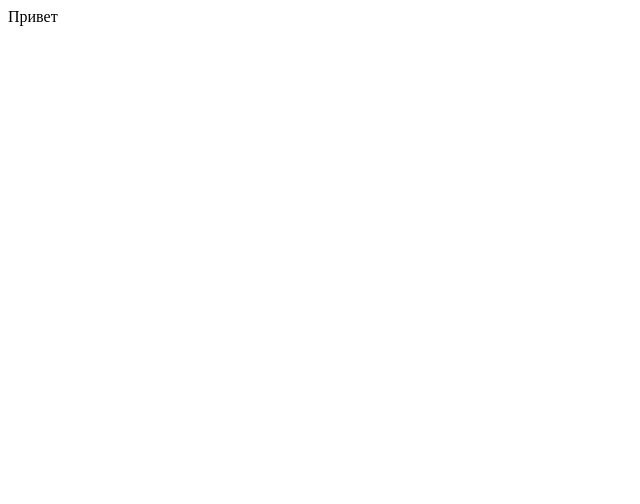
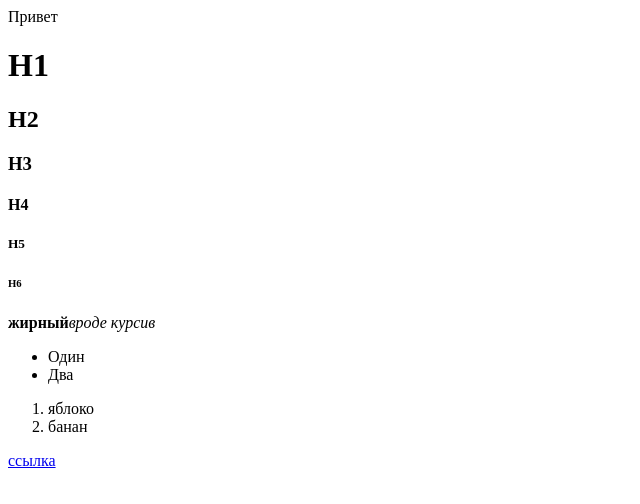
Before and after one commit to PlatKarandash/Karandashov_projects, a plain HTML site: page index.html in a window 1280 px wide. Shown: the whole page, without its empty margins (0-640 px from the left). Drawn offline with Linux system fonts and the light colour scheme.

Commit message:
пример

```diff
--- a/index.html
+++ b/index.html
@@ -8,5 +8,22 @@
 </head>
 <body>
     <div>Привет</div>
+    <h1>H1</h1>
+    <h2>H2</h2>
+    <h3>H3</h3>
+    <h4>H4</h4>
+    <h5>H5</h5>
+    <h6>H6</h6>
+    <b>жирный</b><i>вроде курсив</i>
+    <ul>
+        <li>Один</li>
+        <li>Два</li>
+    </ul>
+    <ol>
+        <li>яблоко</li>
+        <li>банан</li>
+    </ol>
+    <a href="https://ru.wikipedia.org/wiki/HTML">ссылка</a>
+
 </body>
 </html>
```
